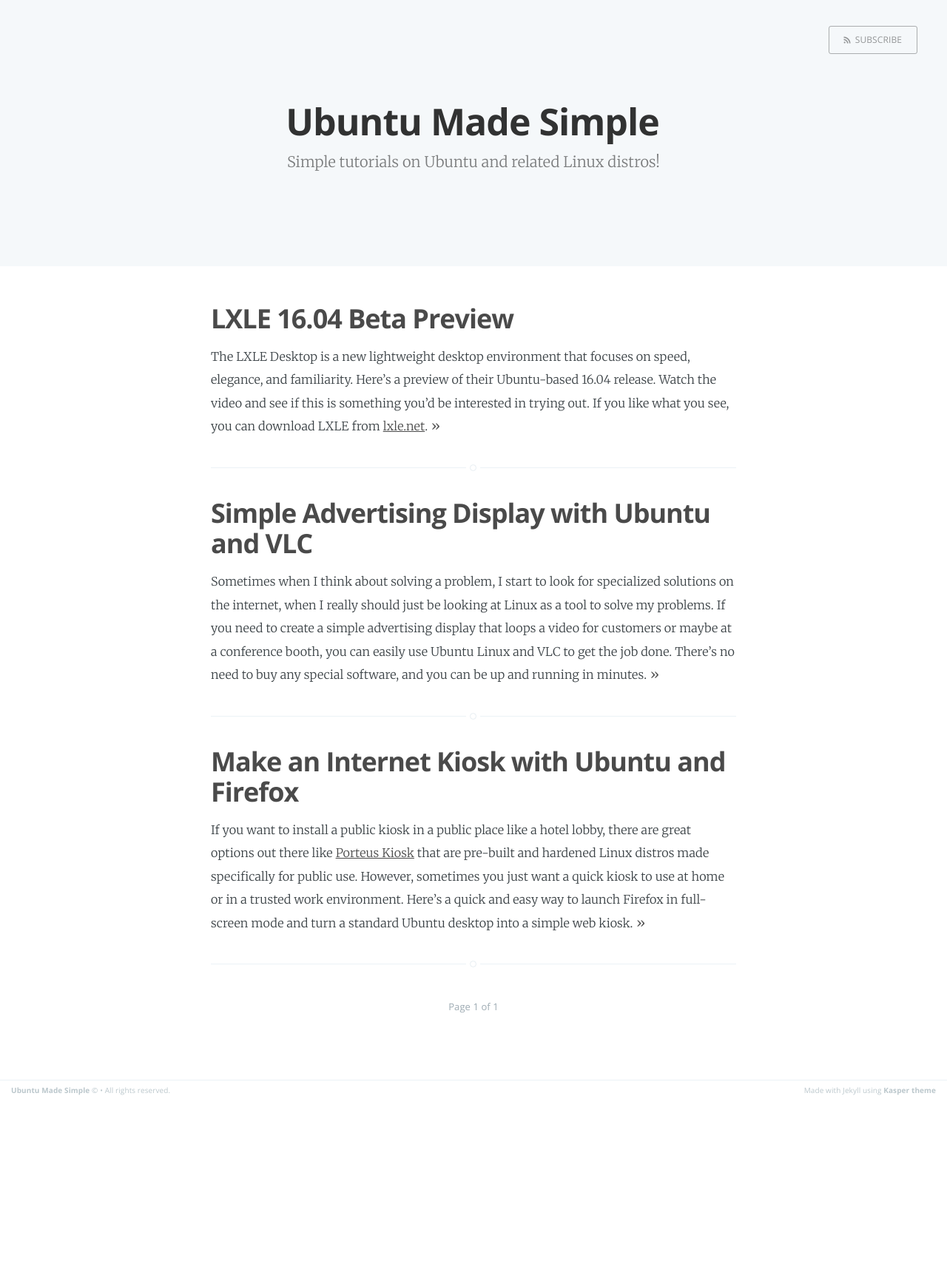
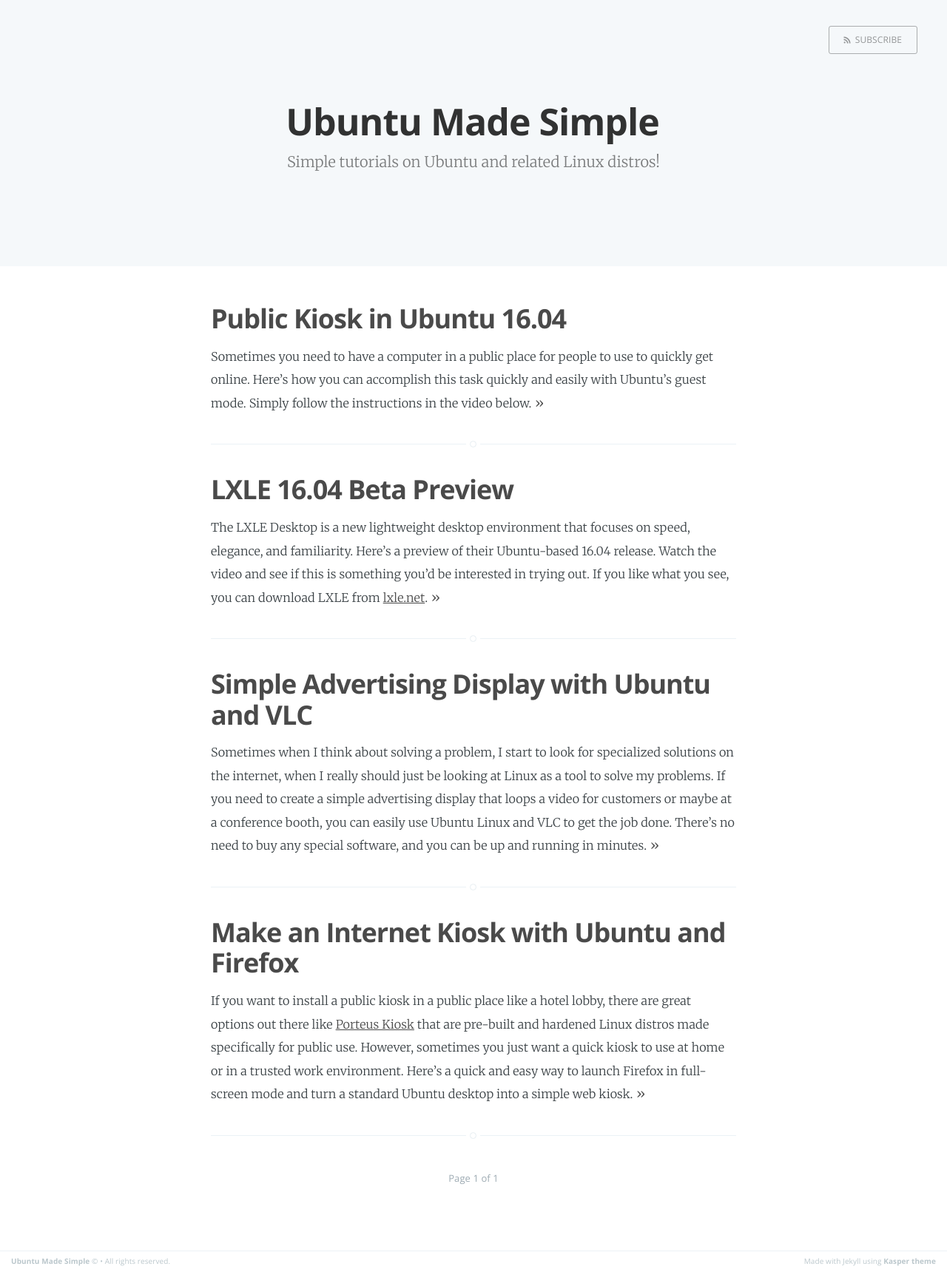
Before and after one commit to blogsimply/ubuntumadesimple.com, a Jekyll site: the page built from index.html, in a window 1280 px wide. Shown: the whole page at 74% size. Built offline with Jekyll 4.4.1, drawn with Linux system fonts in a browser that asks for light colours; the list of posts is cut into pages by our own code; before the commit the page ends 1488 px from its top, so only the background shows below that.

Commit message:
public kiosk video, some changes to css for code previews]

````diff
--- /dev/null
+++ b/_posts/2016-07-08-ubuntu-public-kiosk.markdown
@@ -0,0 +1,22 @@
+---
+layout: post
+title:  "Public Kiosk in Ubuntu 16.04"
+categories: Ubuntu Screencast
+---
+
+Sometimes you need to have a computer in a public place for people to use to quickly get online. Here's how you can accomplish this task quickly and easily with Ubuntu's guest mode. Simply follow the instructions in the video below.
+
+<iframe width="560" height="315" src="https://www.youtube.com/embed/tNA75HM5-Oo" frameborder="0" allowfullscreen></iframe>
+
+##### List of commands:
+
+```sudo mkdir /etc/guest-session
+sudo ln -s /home/guest /etc/guest-session/skel```
+
+```sudo nano /etc/lightdm/lightdm.conf```
+
+```[SeatDefaults]
+autologin-guest=true```
+
+```sudo nano /etc/guest-session/prefs.sh
+touch $HOME/.skip-guest-warning-dialog```
--- a/_sass/_syntax.scss
+++ b/_sass/_syntax.scss
@@ -1,6 +1,7 @@
 
-.highlight {
-	background: #ffffff;
+.highlight, .highlighter-rouge {
+	background: #f9fbfc;
+	padding: 0 15px;
 	.c { color: #999988; font-style: italic } /* Comment */
 	.err { color: #a61717; background-color: #e3d2d2 } /* Error */
 	.k { font-weight: bold } /* Keyword */
--- a/assets/css/screen.css
+++ b/assets/css/screen.css
@@ -325,13 +325,14 @@ mark {
 }
 
 code, tt {
-    padding: 1px 3px;
+    padding: 3px;
     font-family: Inconsolata, monospace, sans-serif;
     font-size: 0.85em;
     white-space: pre-wrap;
     border: #E3EDF3 1px solid;
     background: #F7FAFB;
     border-radius: 2px;
+    display: block;
 }
 
 pre {
````
